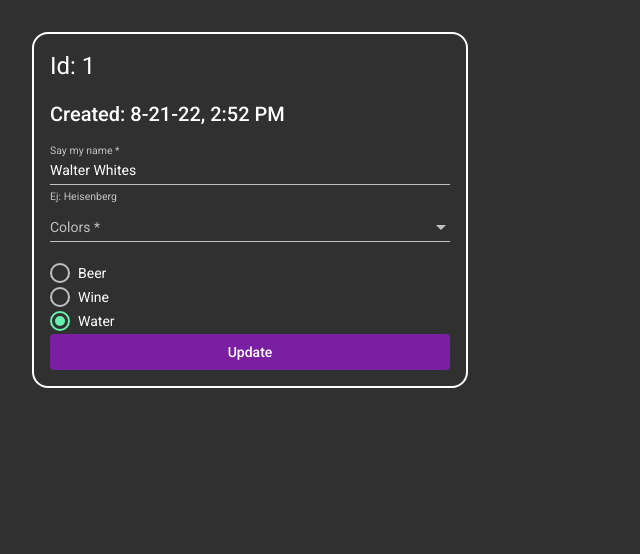
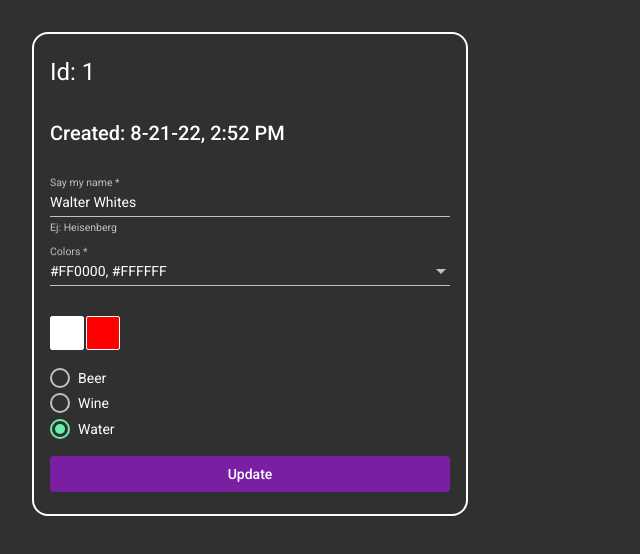
Before and after one commit to EstebanDev89/myhotel, an Angular app: page /foo/1 in a window 1280 px wide. Shown: the top 554 px of the page, without its empty margins (0-640 px from the left). Built offline with nearby package versions, Linux system fonts and the light colour scheme.

Commit message:
feature: finalize crud

```diff
--- a/src/app/pages/crud/crud.component.html
+++ b/src/app/pages/crud/crud.component.html
@@ -23,7 +23,7 @@
 
     <mat-form-field>
       <mat-label>Colors</mat-label>
-      <mat-select formControlName="colors">
+      <mat-select multiple formControlName="colors">
         <mat-option *ngFor="let color of model.colors" [value]="color">
           <div class="color">
             <div class="square" [style.backgroundColor]="color"></div>
@@ -32,6 +32,11 @@
         </mat-option>
       </mat-select>
     </mat-form-field>
+
+    <div class="colors-collection">
+      <div *ngFor="let color of crudForm.value.colors" class="color" [style.backgroundColor]="color">
+      </div>
+    </div>
 
     <mat-radio-group aria-label="Select an option" formControlName="color">
       <mat-radio-button value="green">Beer</mat-radio-button>
@@ -42,7 +47,5 @@
     <button mat-flat-button color="primary" type="submit" [disabled]="!crudForm.valid && !model.isDeleteMode">
       {{model.isDeleteMode && 'Delete' || model.isEditMode && 'Update' || model.isAddMode && 'Create'}}
     </button>
-
-    <!-- {{crudForm.value | json}} -->
   </form>
 </section>
--- a/src/app/pages/crud/crud.component.scss
+++ b/src/app/pages/crud/crud.component.scss
@@ -1,9 +1,8 @@
-
-form{
+form {
   display: flex;
   flex-direction: column;
   justify-content: space-around;
-  height: 20rem;
+  height: 28rem;
   width: 25rem;
   margin: 2rem;
   padding: 1rem;
@@ -15,7 +14,7 @@ form{
   display: flex;
   flex-direction: row;
 
-  .square{
+  .square {
     border-radius: 0.3rem;
     height: 2rem;
     width: 3rem;
@@ -23,9 +22,31 @@ form{
     margin-right: 1rem;
   }
 
-  .name{
+  .name {
     font-weight: bold;
   }
+}
+
+
+.colors-collection {
+  display: flex;
+  flex-direction: row;
+
+  .color {
+    border: 0.06rem solid white;
+    border-radius: 0.13rem;
+    height: 2rem;
+    width: 2rem;
+
+    &~.color{
+      margin-left: 0.13rem;
+    }
+
+  }
+
+
+
+
 }
 
 mat-radio-group {
--- a/src/app/pages/crud/crud.component.ts
+++ b/src/app/pages/crud/crud.component.ts
@@ -1,9 +1,9 @@
-import { Component, OnInit } from '@angular/core';
+import { Component, OnDestroy, OnInit } from '@angular/core';
 import { FormControl, FormGroup, Validators } from '@angular/forms';
 import { FooCrudService } from 'src/app/services/foo-crud/foo-crud.service';
-import { ActivatedRoute, Router, UrlSegment } from '@angular/router';
-import { filter, map, share, switchMap, tap } from 'rxjs/operators';
-import { combineLatest, race, Subscription } from 'rxjs';
+import { ActivatedRoute, Router } from '@angular/router';
+import { filter, map, switchMap, tap, takeUntil } from 'rxjs/operators';
+import { combineLatest, race, Subject } from 'rxjs';
 import { Foo } from 'src/app/models/Foo.model';
 
 @Component({
@@ -11,8 +11,8 @@ import { Foo } from 'src/app/models/Foo.model';
   templateUrl: './crud.component.html',
   styleUrls: ['./crud.component.scss'],
 })
-export class CrudComponent implements OnInit {
-  private subcriptions = new Subscription();
+export class CrudComponent implements OnInit, OnDestroy {
+  private readonly unsubscribe$: Subject<void> = new Subject();
 
   colors$ = this.fooCrudService.getColors();
   id$ = this.activedRoute.params.pipe(map(({ id }) => +id));
@@ -21,6 +21,7 @@ export class CrudComponent implements OnInit {
   );
   isEdit$ = combineLatest([this.id$, this.isDelete$]).pipe(
     map(([id, isDelete]) => !!id && !isDelete)
+
   );
   isAdd$ = this.activedRoute.url.pipe(
     map((segments) => !!segments.find((s) => s.path === 'add'))
@@ -30,7 +31,7 @@ export class CrudComponent implements OnInit {
     filter(([id, isEdit]) => isEdit),
     map(([id, isEdit]) => id),
     switchMap((id) => this.fooCrudService.findById(id)),
-    filter((foo) => !!foo),
+    tap((foo) => !foo && this.router.navigateByUrl('/foo')),
     tap((foo) => {
       this.crudForm = new FormGroup({
         id: new FormControl(foo?.id),
@@ -46,7 +47,7 @@ export class CrudComponent implements OnInit {
     filter(([id, isDelete]) => isDelete),
     map(([id, isDelete]) => id),
     switchMap((id) => this.fooCrudService.findById(id)),
-    filter((foo) => !!foo),
+    tap((foo) => !foo && this.router.navigateByUrl('/foo')),
     tap((foo) => {
       this.crudForm = new FormGroup({
         id: new FormControl(foo?.id),
@@ -62,7 +63,7 @@ export class CrudComponent implements OnInit {
     id: new FormControl(0),
     created: new FormControl(''),
     name: new FormControl('', Validators.required),
-    colors: new FormControl('', Validators.required),
+    colors: new FormControl([], Validators.required),
     color: new FormControl('', Validators.required),
   });
 
@@ -92,16 +93,17 @@ export class CrudComponent implements OnInit {
       switchMap(() => this.fooCrudService.delete(this.crudForm.value.id))
     );
 
-    const subcription = race(added$, edited$, deleted$)
+    race(added$, edited$, deleted$)
       .pipe(
+        takeUntil(this.unsubscribe$),
         tap((operatioOk) => operatioOk && this.router.navigateByUrl('/foo'))
       )
       .subscribe();
-
-    this.subcriptions.add(subcription);
   }
 
   ngOnDestroy() {
-    this.subcriptions.unsubscribe();
+    this.unsubscribe$.next();
+    this.unsubscribe$.complete();
   }
+
 }
```
